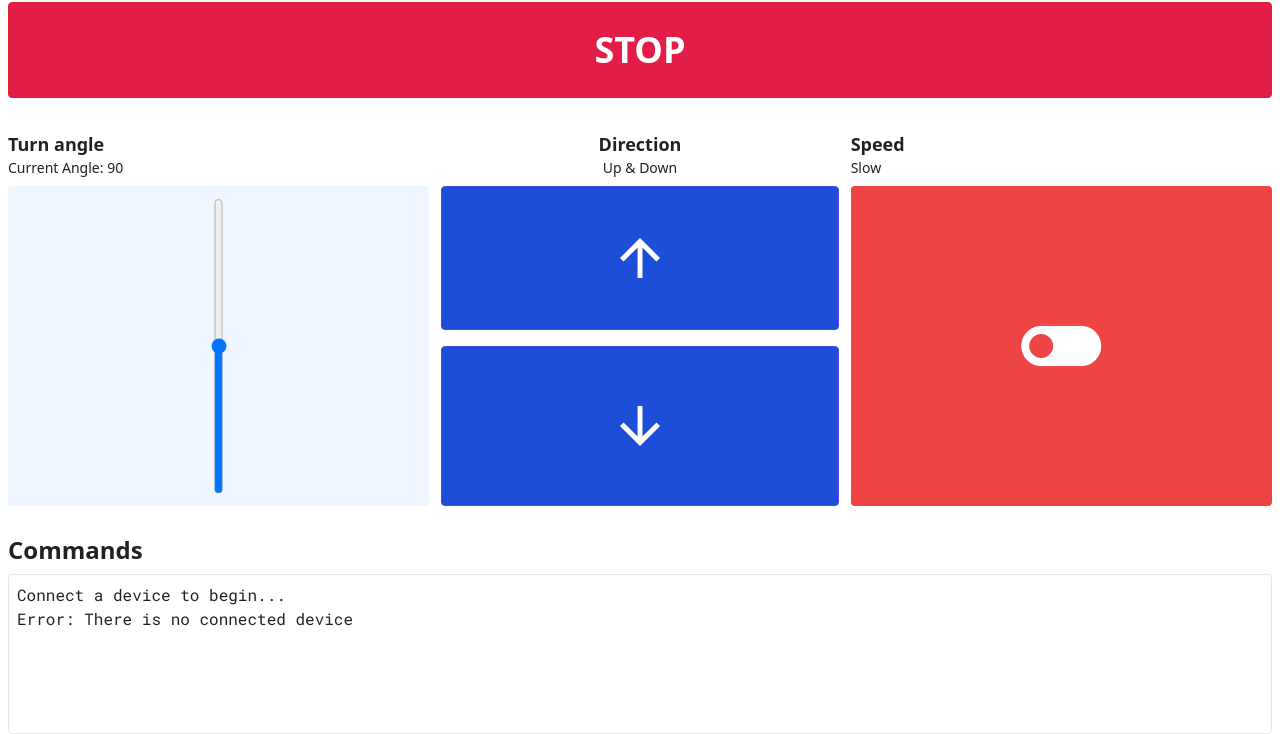
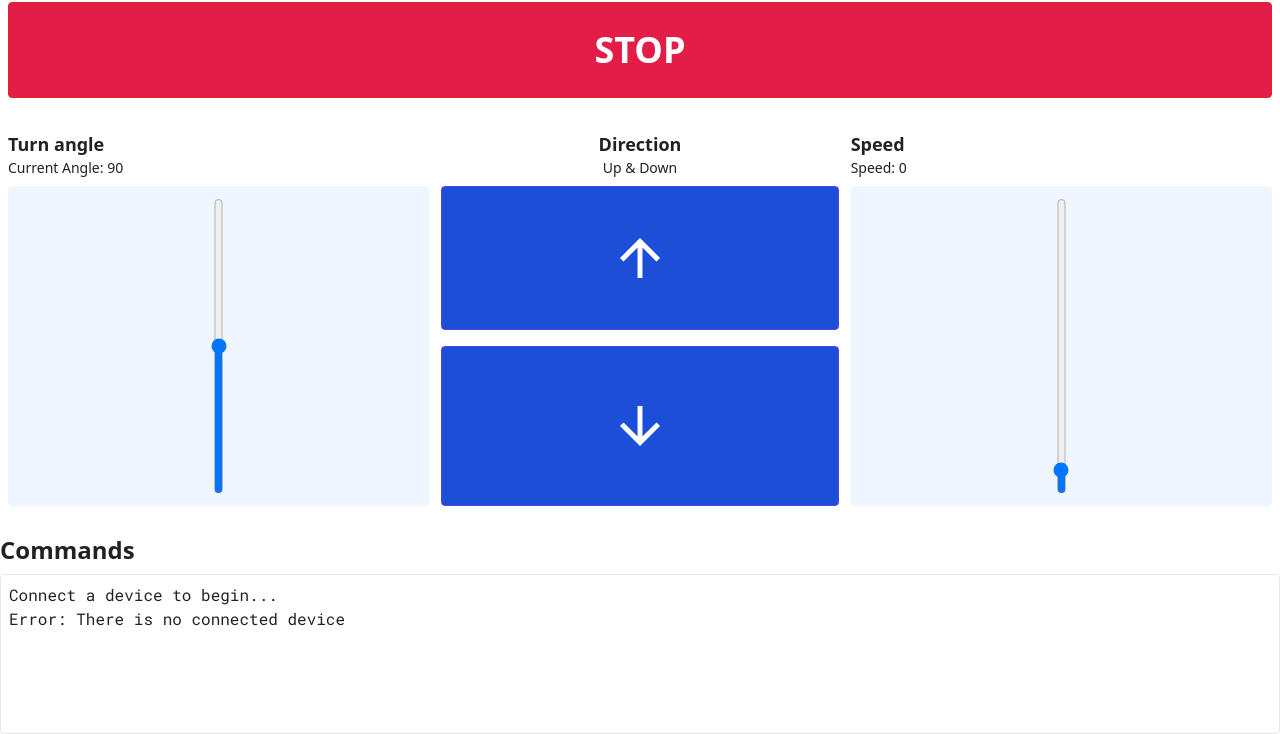
Before and after one commit to karolis-vilpisauskas/ble-car-control, a website: page index.html in a window 1280 px wide. Both pictures are taken after a click on the button "STOP". Shown: the part 132-866 px from the top of the page. Drawn offline with nearby package versions, Linux system fonts and the light colour scheme.

Commit message:
feat: Speed slider

```diff
--- a/index.html
+++ b/index.html
@@ -126,16 +126,21 @@
           <div class="w-1/3">
             <p class="font-sans text-lg font-bold">Speed</p>
             <p class="font-sans text-sm">
-              <span id="currentSpeed">Slow</span>
+              Speed: <span id="currentSpeed">0</span>
             </p>
-            <button
-              class="bg-red-500 rounded p-4 w-full h-80 my-2"
-              id="speedButton"
-            >
-              <i class="material-icons text-8xl text-white" id="speedToggleIcon"
-                >toggle_off</i
-              >
-            </button>
+            <div class="bg-blue-50 rounded my-2 p-3 h-80">
+              <input
+                type="range"
+                min="0"
+                max="255"
+                value="0"
+                class="form-range appearance-none w-full h-full p-4 bg-gray-100 rounded-full focus:outline-none focus:ring-0 focus:shadow-none"
+                id="speedSlider"
+                style="-webkit-appearance: slider-vertical; writing-mode: bt-lr"
+                orient="vertical"
+              />
+            </div>
+          </div>
           </div>
         </div>
         <div class="flex flex-col grow mb-4">
--- a/js/main.js
+++ b/js/main.js
@@ -62,8 +62,7 @@ const disconnectButton = document.getElementById("disconnectButton");
 const forwardButton = document.getElementById("forwardButton");
 const backwardsButton = document.getElementById("backwardsButton");
 const stopButton = document.getElementById("stopButton");
-const speedToggleIcon = document.getElementById("speedToggleIcon");
-let toggleSpeed = false;
+const speedSlider = document.getElementById("speedSlider");
 
 turnSlider.oninput = function () {
   const turnAngle = this.value;
@@ -71,22 +70,11 @@ turnSlider.oninput = function () {
   setTimeout(() => send(`turn:${turnAngle}`), 35);
 };
 
-speedButton.addEventListener("click", () => {
-  if (toggleSpeed) {
-    currentSpeed.innerHTML = "Slow";
-    speedToggleIcon.innerHTML = "toggle_off";
-    speedButton.classList.remove("bg-green-500");
-    speedButton.classList.add("bg-red-500");
-    setTimeout(() => send("speed:0"), 35);
-  } else {
-    currentSpeed.innerHTML = "Fast";
-    speedToggleIcon.innerHTML = "toggle_on";
-    speedButton.classList.remove("bg-red-500");
-    speedButton.classList.add("bg-green-500");
-    setTimeout(() => send("speed:255"), 35);
-  }
-  toggleSpeed = !toggleSpeed;
-});
+speedSlider.oninput = function () {
+  const speed = this.value;
+  currentSpeed.innerHTML = speed;
+  setTimeout(() => send(`speed:${speed}`), 35);
+};
 
 connectButton.addEventListener("click", () => {
   terminal.connect().then(() => {
@@ -104,12 +92,9 @@ disconnectButton.addEventListener("click", () => {
 stopButton.addEventListener("click", () => {
   send("stop:0");
   turnSlider.value = 90;
+  speedSlider.value = 0;
   currentTurnAngle.innerHTML = 90;
-  currentSpeed.innerHTML = "Slow";
-  speedToggleIcon.innerHTML = "toggle_off";
-  speedButton.classList.remove("bg-green-500");
-  speedButton.classList.add("bg-red-500");
-  toggleSpeed = false;
+  currentSpeed.innerHTML = 0;
 });
 
 const holdit = (btn, action, start, speedup) => {
```
